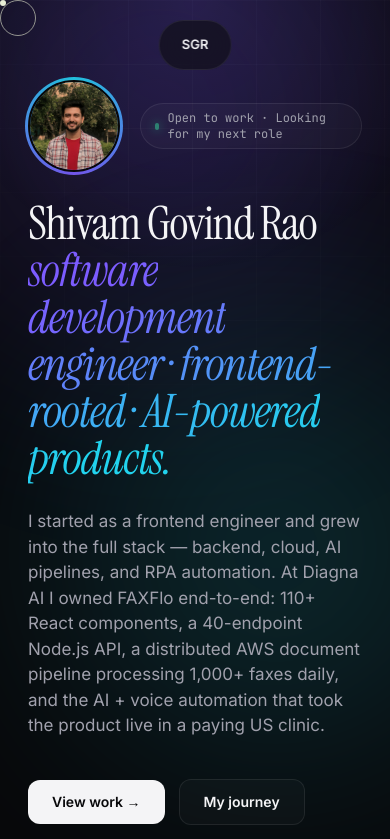
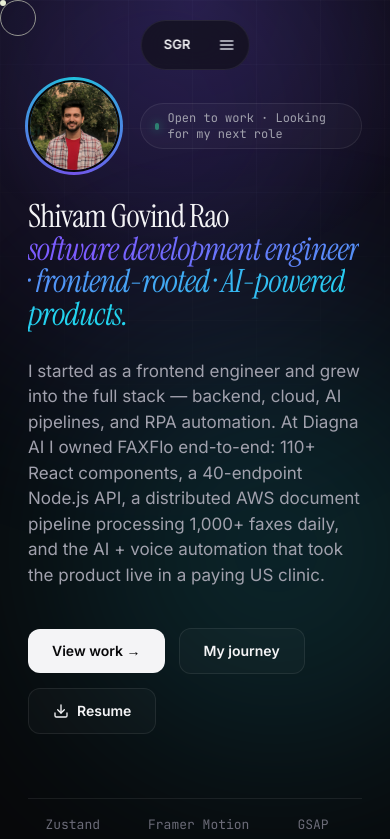
Before and after one commit to BLAZE7SHADOW/shivam-portfolio, a Next.js app: page / in a window 390 px wide. Shown: the top 839 px of the page. Built offline with nearby package versions, Linux system fonts and the light colour scheme.

Commit message:
fix: mobile nav hamburger menu and hero font size

```diff
--- a/app/page.tsx
+++ b/app/page.tsx
@@ -32,7 +32,7 @@ export default function Home() {
           </div>
         </Reveal>
         <Reveal delay={0.05}>
-          <h1 className="mb-7 font-serif text-[clamp(46px,8vw,92px)] font-normal leading-[1.02] tracking-tight">
+          <h1 className="mb-7 font-serif text-[clamp(32px,8vw,92px)] font-normal leading-[1.02] tracking-tight">
             {profile.name}
             <br />
             <span className="grad-text italic">{profile.tagline}</span>
--- a/components/Nav.tsx
+++ b/components/Nav.tsx
@@ -2,11 +2,11 @@
 
 import Link from "next/link";
 import { usePathname } from "next/navigation";
+import { useState } from "react";
 import { profile } from "@/content/data";
 import { cn } from "@/lib/utils";
 
 const links = [
-  { href: "/", label: "Home" },
   { href: "/journey", label: "Journey" },
   { href: "/projects", label: "Projects" },
   { href: "/now", label: "Now" },
@@ -15,7 +15,10 @@ const links = [
 
 export default function Nav() {
   const path = usePathname();
+  const [open, setOpen] = useState(false);
+
   return (
+    <>
       <nav className="fixed left-1/2 top-5 z-[100] flex -translate-x-1/2 items-center gap-1 rounded-full border border-panel-border bg-bg-soft/60 p-1.5 backdrop-blur-xl">
         <Link
           href="/"
@@ -24,22 +27,66 @@ export default function Nav() {
         >
           {profile.initials}
         </Link>
-      {links.slice(1).map((l) => {
-        const active = l.href === path || (l.href === "/" && path === "/");
-        return (
+
+        {/* Desktop links */}
+        {links.map((l) => (
           <Link
             key={l.href}
             href={l.href}
             data-mag
             className={cn(
               "hidden rounded-full px-4 py-2 text-[13px] font-medium transition-colors sm:block",
-              active ? "text-ink" : "text-ink-dim hover:text-ink"
+              l.href === path ? "text-ink" : "text-ink-dim hover:text-ink"
             )}
           >
             {l.label}
           </Link>
-        );
-      })}
+        ))}
+
+        {/* Hamburger — mobile only */}
+        <button
+          onClick={() => setOpen((o) => !o)}
+          aria-label="Toggle menu"
+          className="flex h-8 w-8 items-center justify-center rounded-full text-ink-dim transition-colors hover:text-ink sm:hidden"
+        >
+          {open ? (
+            <svg width="16" height="16" viewBox="0 0 16 16" fill="none">
+              <path d="M2 2l12 12M14 2L2 14" stroke="currentColor" strokeWidth="1.8" strokeLinecap="round"/>
+            </svg>
+          ) : (
+            <svg width="16" height="16" viewBox="0 0 16 16" fill="none">
+              <path d="M2 4h12M2 8h12M2 12h12" stroke="currentColor" strokeWidth="1.8" strokeLinecap="round"/>
+            </svg>
+          )}
+        </button>
       </nav>
+
+      {/* Mobile dropdown */}
+      {open && (
+        <>
+          <div
+            className="fixed inset-0 z-[99] sm:hidden"
+            onClick={() => setOpen(false)}
+          />
+          <div className="fixed left-1/2 top-[72px] z-[100] flex w-44 -translate-x-1/2 flex-col gap-0.5 rounded-2xl border border-panel-border bg-bg-soft/95 p-2 backdrop-blur-xl sm:hidden">
+            {links.map((l) => (
+              <Link
+                key={l.href}
+                href={l.href}
+                onClick={() => setOpen(false)}
+                className={cn(
+                  "rounded-xl px-4 py-2.5 text-[14px] font-medium transition-colors",
+                  l.href === path
+                    ? "bg-panel text-ink"
+                    : "text-ink-dim hover:bg-panel hover:text-ink"
+                )}
+              >
+                {l.label}
+              </Link>
+            ))}
+          </div>
+        </>
+      )}
+    </>
   );
 }
```
Lines whose indentation alone changed are shown as unchanged.
